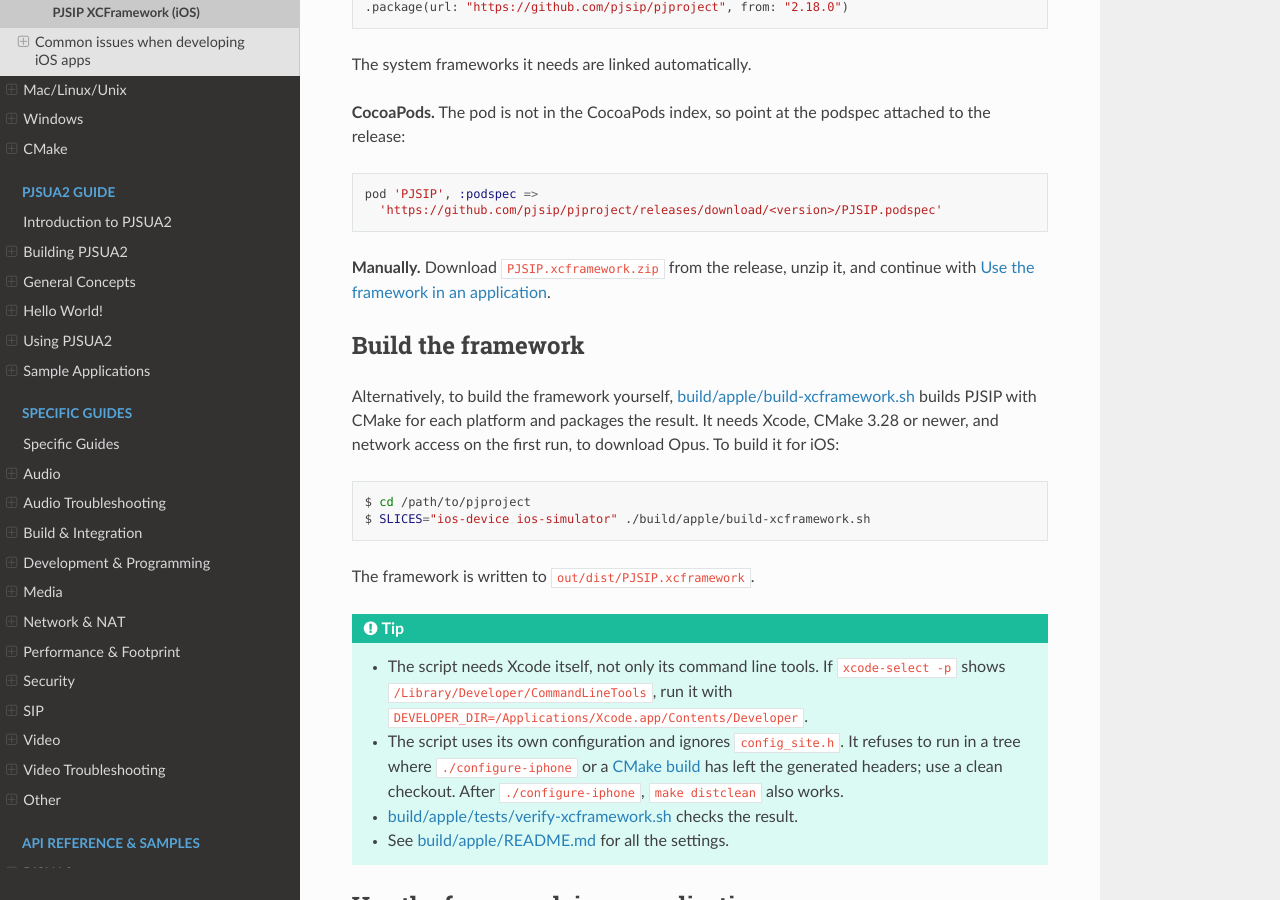
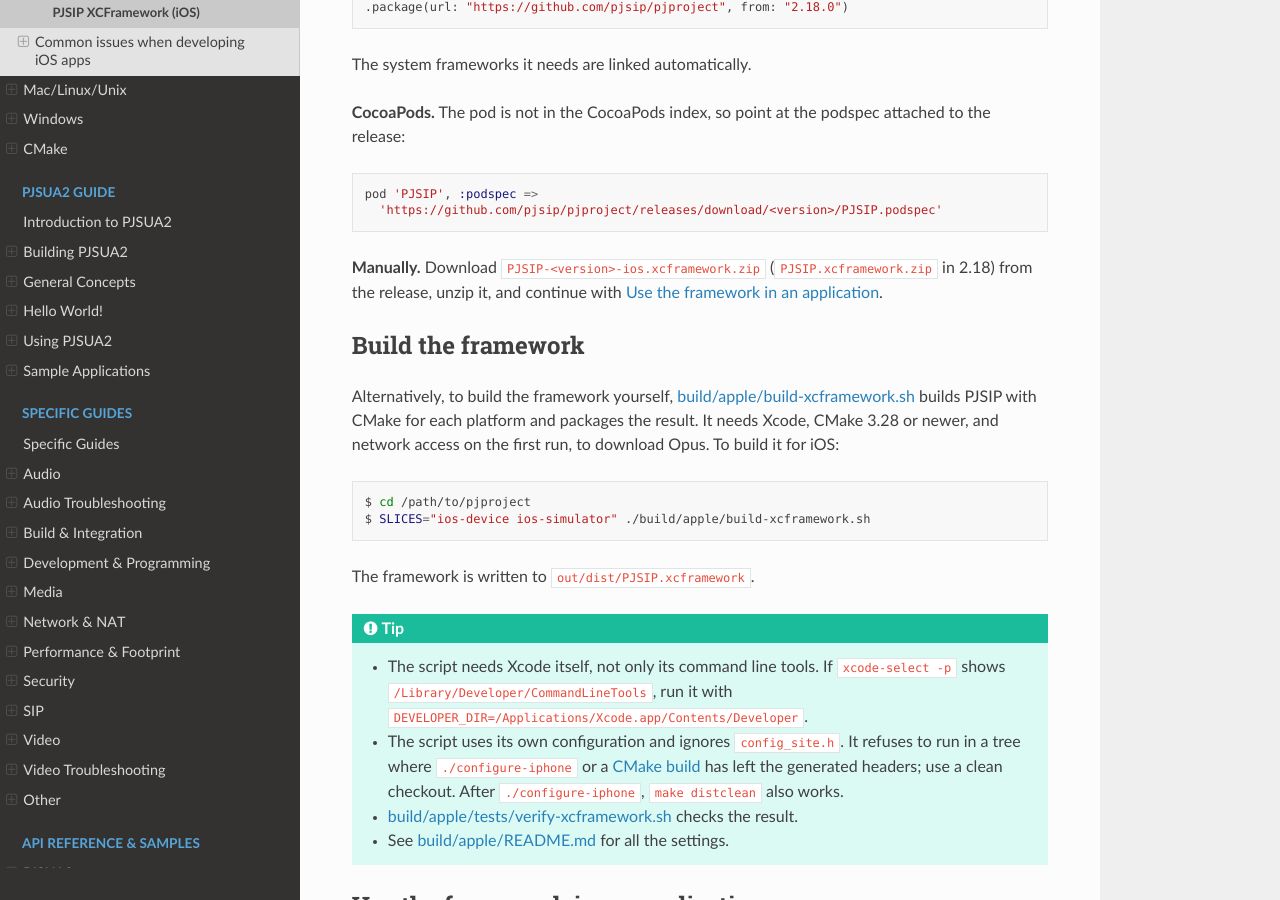
Before and after one commit to pjsip/pjproject_docs, a Sphinx documentation site: the page built from docs/source/get-started/ios/framework.rst, in a window 1280 px wide and 900 px high, scrolled down 1193 px. Built offline with Sphinx 7.4.7 and the Read the Docs theme 3.1.0, drawn with Linux system fonts in a browser that asks for light colours; the version number could not be read and is left out.

Commit message:
iOS framework: give the versioned zip name from 2.19

```diff
--- a/docs/source/get-started/ios/framework.rst
+++ b/docs/source/get-started/ios/framework.rst
@@ -58,8 +58,8 @@ release:
    pod 'PJSIP', :podspec =>
      'https://github.com/pjsip/pjproject/releases/download/<version>/PJSIP.podspec'
 
-**Manually.** Download ``PJSIP.xcframework.zip`` from the release, unzip it, and continue with
-:ref:`ios_framework_use`.
+**Manually.** Download ``PJSIP-<version>-ios.xcframework.zip`` (``PJSIP.xcframework.zip`` in
+2.18) from the release, unzip it, and continue with :ref:`ios_framework_use`.
 
 
 Build the framework
```
